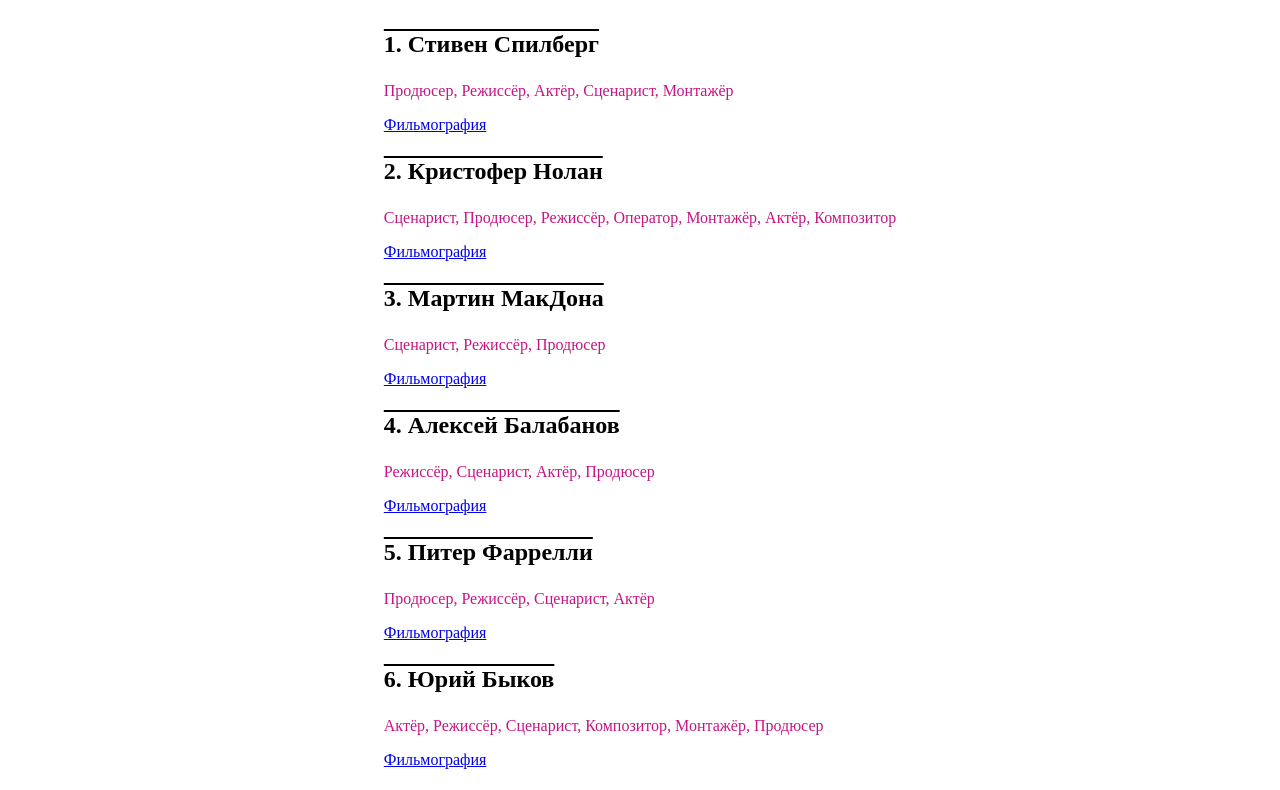
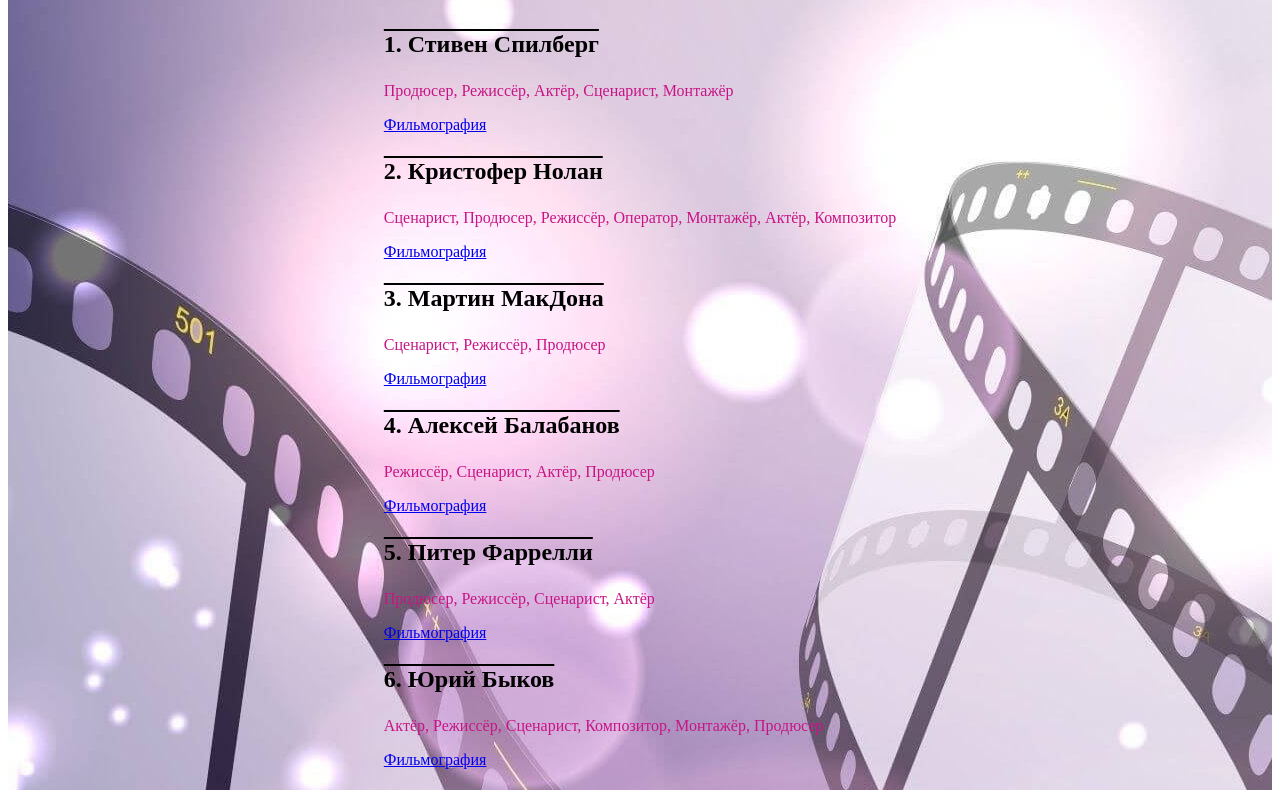
Before and after one commit to ElenLen/hw14_star, a website: page index.html in a window 1280 px wide. Shown: the part 81-871 px from the top of the page. Drawn offline with Linux system fonts and the light colour scheme; the site is published under a folder, as on GitHub Pages, so addresses that start at the root find nothing.

Commit message:
fix: update style hw14_star

```diff
--- a/assets/style/style.css
+++ b/assets/style/style.css
@@ -2,7 +2,7 @@ main {
   display: flex;
   flex-direction: column;
   align-items: center;
-  background-image: url(/assets/img/cinema.jpeg);
+  background-image: url(../img/cinema.jpeg);
 }
 
 .name {
```
